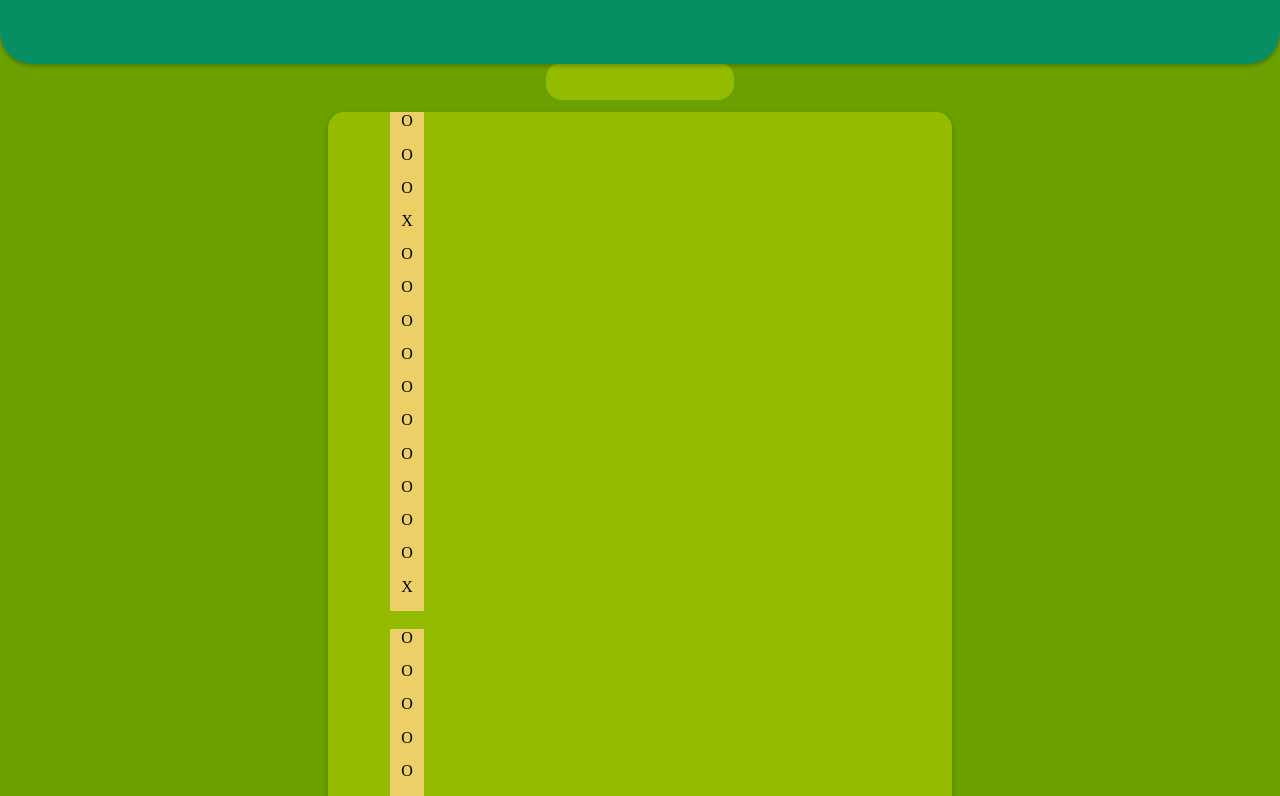
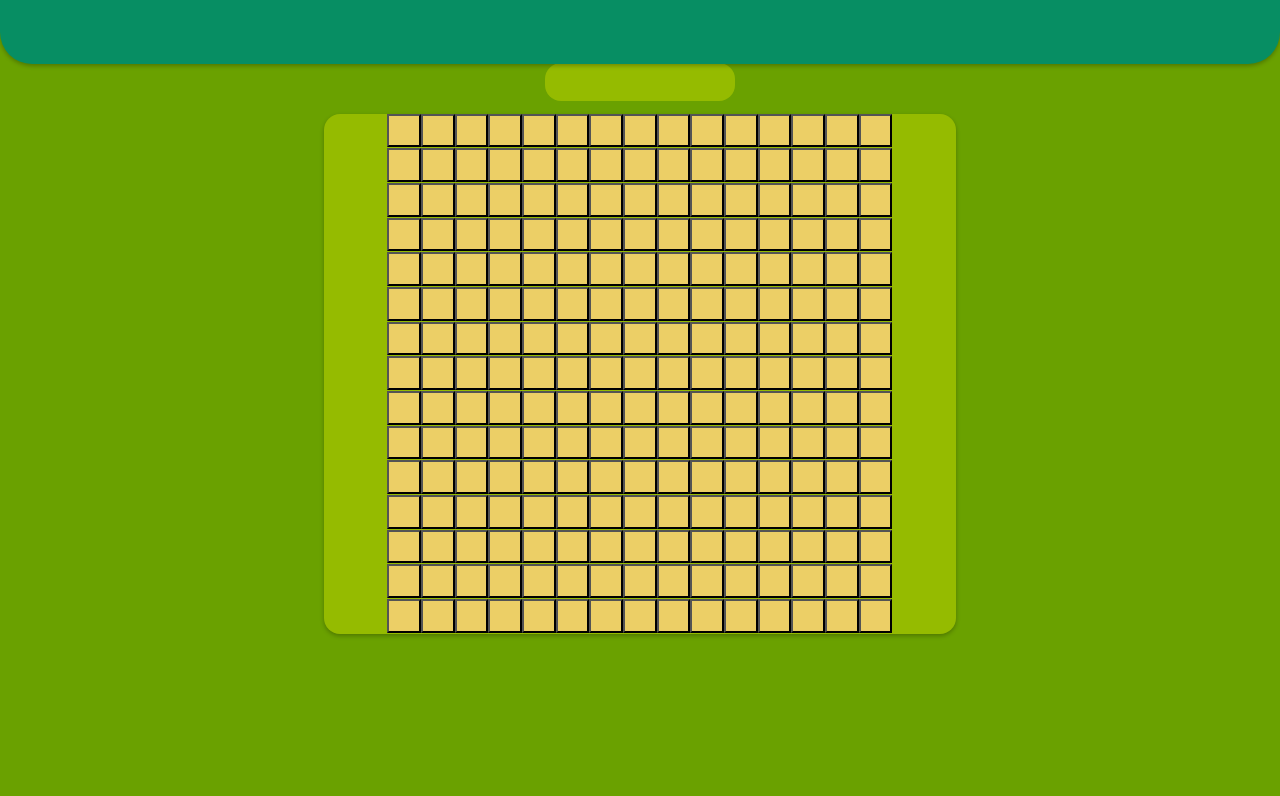
Before and after one commit to PetarBelcar/MinesweeperProject, a React (Create React App) app in the folder MinesweeperProject/minesweeperproject/: page / in a window 1280 px wide. Shown: the top 796 px of the page. Built offline with nearby package versions, Linux system fonts and the light colour scheme.

Commit message:
Feat: added number of adjacent mine tiles for all tiles non-mine tiles

```diff
--- a/MinesweeperProject/minesweeperproject/src/App.tsx
+++ b/MinesweeperProject/minesweeperproject/src/App.tsx
@@ -4,13 +4,13 @@ import Minsweeper from "./minesweeper";
 
 function App() {
   return (
-    <body>
+    <div>
       <Header />
       <section>
         <LifeCounter />
         <Minsweeper seed={45892473}/>
       </section>
-    </body>
+    </div>
   );
 }
 
--- a/MinesweeperProject/minesweeperproject/src/index.css
+++ b/MinesweeperProject/minesweeperproject/src/index.css
@@ -25,11 +25,6 @@ header
   margin-top: 1%;
 }
 
-#minesweeperField >
-{
-  display: inline;
-}
-
 #minesweeperFieldTiles
 {
   margin-left: 10%;
@@ -54,7 +49,7 @@ header
   width: 6.66%;
   aspect-ratio: 1 / 1;
   /*padding: 1%;*/
-  border-radius: 0.16%;
+  border-radius: 1%;
   background-color: #ECCF66;
   text-align: center;
 }
@@ -64,7 +59,9 @@ header
   width: 6.66%;
   aspect-ratio: 1 / 1;
   /*padding: 1%;*/
-  border-radius: 0.16%;
+  border-radius: 1%;
   background-color: #7E5E47;
   text-align: center;
+  color: #95BB00;
+  font-size: large;
 }
--- a/MinesweeperProject/minesweeperproject/src/minesweeper.tsx
+++ b/MinesweeperProject/minesweeperproject/src/minesweeper.tsx
@@ -1,26 +1,64 @@
 import MinesweeperTile from "./minesweeperTile";
+
+var dimensionOfMinesweeper = 15;
 
 function Minsweeper(props : {seed:number}):JSX.Element
 {
+    var CalculateTheNumberOfAdjecentMines = (yAxis : number, xAxis: number, minefieldData : {isMine : boolean}[][]) : number =>
+    {
+        var numberOfAdjacentMines = 0;
+
+        for (let i = yAxis - 1; i <= yAxis + 1; i++)
+        {
+            for(let j = xAxis - 1; j <= xAxis + 1; j++)
+            {
+                if(!(i === yAxis  && j === xAxis) && (i >= 0 && j >= 0) && (i < dimensionOfMinesweeper && j < dimensionOfMinesweeper)) if(minefieldData[i][j].isMine) numberOfAdjacentMines++;
+            }
+        }
+
+        return numberOfAdjacentMines;
+    }
+
     function GenerateMinefield(seed : number) : JSX.Element[][]
     {
-        var minefield : JSX.Element[][] = [];
+        interface minefieldTileData
+        {
+            isMine : boolean
+        }
+
+        var minefieldData : minefieldTileData[][] = [];
+        var minefieldJSX : JSX.Element[][] = [];
         var numberOfMines = 0;
         //seedrandom(seed.toString()); Somehow make this seeded. I'm honestly astounded that JavaScript does not have this by default
 
-        for (let yAxis = 0; yAxis < 15; yAxis++) {
-            minefield[yAxis] = [];
-            for (let xAxis = 0; xAxis < 15; xAxis++) {
-                var isMine = (numberOfMines >= 40) ? false : (Math.random() >= 0.16) ? false : true;
+        for (let yAxis = 0; yAxis < dimensionOfMinesweeper; yAxis++) {
+            minefieldData[yAxis] = [];
+            for (let xAxis = 0; xAxis < dimensionOfMinesweeper; xAxis++) {
+                let isMine = (numberOfMines >= 40) ? false : (Math.random() >= 0.12) ? false : true;
                 numberOfMines += (isMine) ? 1 : 0;
 
-                minefield[yAxis][xAxis] = <MinesweeperTile isMine={isMine} isClicked={false}/>
+                minefieldData[yAxis][xAxis] = {isMine};
+                minefieldData[yAxis][xAxis].isMine = isMine;
             }
-            minefield[yAxis][20] = <br></br>;
+
+        }
+
+        for (let yAxis = 0; yAxis < dimensionOfMinesweeper; yAxis++) {
+            console.log(yAxis);
+            minefieldJSX[yAxis] = [];
+            for (let xAxis = 0; xAxis < dimensionOfMinesweeper; xAxis++) {
+                let isMine = minefieldData[yAxis][xAxis].isMine;
+                let numberOfAdjacentMines = CalculateTheNumberOfAdjecentMines(yAxis, xAxis, minefieldData);
+                //let numberOfAdjacentMines = 0;
+
+                //minefieldJSX[yAxis] = [];
+                minefieldJSX[yAxis][xAxis] = <MinesweeperTile isMine={isMine} isClicked={false} numberOfAdjacentMines={numberOfAdjacentMines}/>
+            }
+            //minefieldJSX[yAxis][dimensionOfMinesweeper] = <br/>;
         }
 
         console.log(numberOfMines);
-        return minefield;
+        return minefieldJSX;
     }
 
     return(
--- a/MinesweeperProject/minesweeperproject/src/minesweeperTile.tsx
+++ b/MinesweeperProject/minesweeperproject/src/minesweeperTile.tsx
@@ -1,13 +1,13 @@
 import { useState } from "react";
 
-function MinesweeperTile(props : {numberOfAdjecentMines? : number, isMine : boolean, isClicked : boolean})
+function MinesweeperTile(props : {numberOfAdjacentMines : number, isMine : boolean, isClicked : boolean})
 {
     var [tileIsClicked, setTileIsClicked] = useState(false);
 
     var setTileToClicked = () => setTileIsClicked(true);
 
     return(
-        <div className={(tileIsClicked) ? "minesweeprTileClicked" : "minesweeprTileNotClicked"} onClick={setTileToClicked}>{(props.isMine) ? "X" : "O"}</div>
+        <button className={(tileIsClicked) ? "minesweeprTileClicked" : "minesweeprTileNotClicked"} onClick={setTileToClicked}>{(tileIsClicked) ? ((props.isMine) ? "X" : props.numberOfAdjacentMines.toString()) : ""}</button>
     )
 }
 
```
